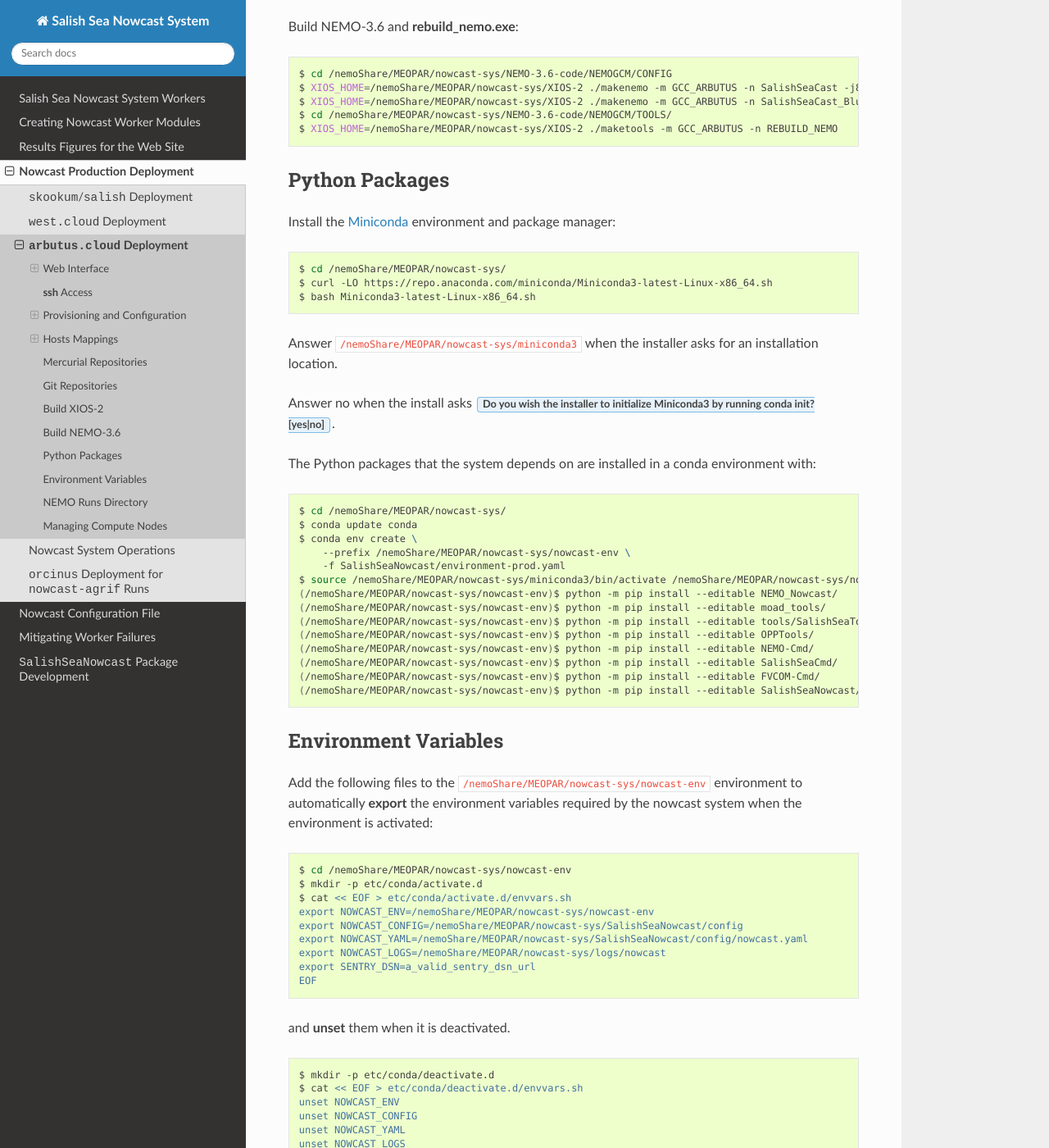
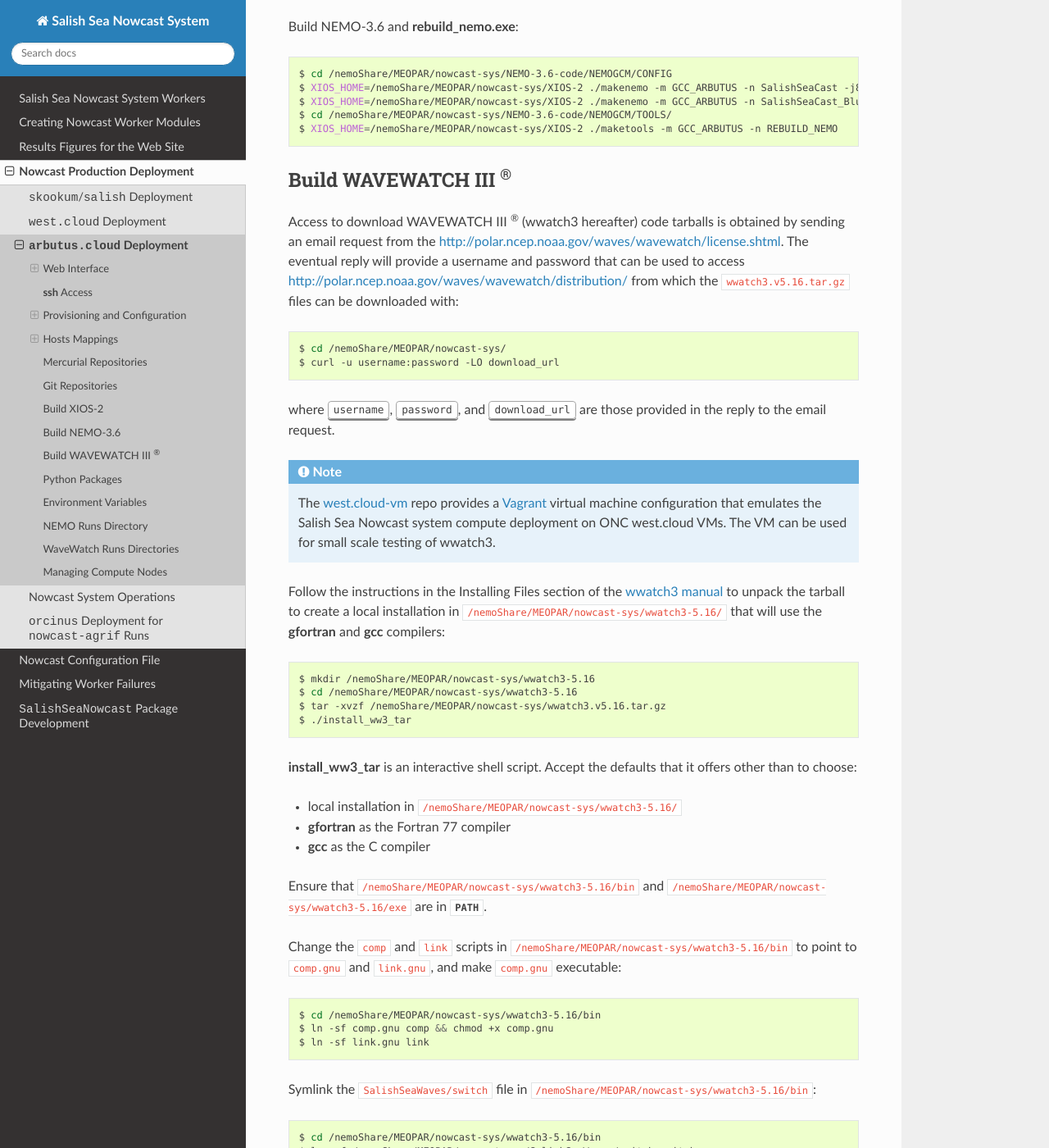
Before and after one commit to SalishSeaCast/SalishSeaNowcast, a Sphinx documentation site: the page built from docs/deployment/arbutus_cloud.rst, in a window 1280 px wide and 1400 px high, scrolled down 12417 px. Shown: the whole window at 82% size. Built offline with Sphinx 7.4.7 and the Read the Docs theme 2.0.0, drawn with Linux system fonts in a browser that asks for light colours; the version number could not be read and is left out; some of the changed text lies outside the part shown.

Commit message:
Add build WaveWatch3 section to deployment docs for arbutus.cloud

```diff
--- a/docs/deployment/arbutus_cloud.rst
+++ b/docs/deployment/arbutus_cloud.rst
@@ -668,6 +668,84 @@
     $ XIOS_HOME=/nemoShare/MEOPAR/nowcast-sys/XIOS-2 ./maketools -m GCC_ARBUTUS -n REBUILD_NEMO
 
 
+.. _ArbutusCloudBuildWaveWatch3:
+
+Build WAVEWATCH III :sup:`®`
+============================
+
+Access to download WAVEWATCH III :sup:`®`
+(wwatch3 hereafter)
+code tarballs is obtained by sending an email request from the http://polar.ncep.noaa.gov/waves/wavewatch/license.shtml.
+The eventual reply will provide a username and password that can be used to access http://polar.ncep.noaa.gov/waves/wavewatch/distribution/ from which the :file:`wwatch3.v5.16.tar.gz` files can be downloaded with:
+
+.. code-block:: bash
+
+    $ cd /nemoShare/MEOPAR/nowcast-sys/
+    $ curl -u username:password -LO download_url
+
+where :kbd:`username`,
+:kbd:`password`,
+and :kbd:`download_url` are those provided in the reply to the email request.
+
+.. note::
+    The `west.cloud-vm`_ repo provides a `Vagrant`_ virtual machine configuration that emulates the Salish Sea Nowcast system compute deployment on ONC west.cloud VMs.
+    The VM can be used for small scale testing of wwatch3.
+
+    .. _west.cloud-vm: https://bitbucket.org/salishsea/west.cloud-vm
+    .. _Vagrant: https://www.vagrantup.com/
+
+Follow the instructions in the Installing Files section of the `wwatch3 manual`_ to unpack the tarball to create a local installation in :file:`/nemoShare/MEOPAR/nowcast-sys/wwatch3-5.16/`
+that will use the :program:`gfortran` and :program:`gcc` compilers:
+
+.. _wwatch3 manual: http://polar.ncep.noaa.gov/waves/wavewatch/manual.v5.16.pdf
+
+.. code-block:: bash
+
+    $ mkdir /nemoShare/MEOPAR/nowcast-sys/wwatch3-5.16
+    $ cd /nemoShare/MEOPAR/nowcast-sys/wwatch3-5.16
+    $ tar -xvzf /nemoShare/MEOPAR/nowcast-sys/wwatch3.v5.16.tar.gz
+    $ ./install_ww3_tar
+
+:program:`install_ww3_tar` is an interactive shell script.
+Accept the defaults that it offers other than to choose:
+
+* local installation in :file:`/nemoShare/MEOPAR/nowcast-sys/wwatch3-5.16/`
+* :program:`gfortran` as the Fortran 77 compiler
+* :program:`gcc` as the C compiler
+
+Ensure that :file:`/nemoShare/MEOPAR/nowcast-sys/wwatch3-5.16/bin` and :file:`/nemoShare/MEOPAR/nowcast-sys/wwatch3-5.16/exe` are in :envvar:`PATH`.
+
+Change the :file:`comp` and :file:`link` scripts in :file:`/nemoShare/MEOPAR/nowcast-sys/wwatch3-5.16/bin` to point to :file:`comp.gnu` and :file:`link.gnu`,
+and make :file:`comp.gnu` executable:
+
+.. code-block:: bash
+
+    $ cd /nemoShare/MEOPAR/nowcast-sys/wwatch3-5.16/bin
+    $ ln -sf comp.gnu comp && chmod +x comp.gnu
+    $ ln -sf link.gnu link
+
+Symlink the :file:`SalishSeaWaves/switch` file in :file:`/nemoShare/MEOPAR/nowcast-sys/wwatch3-5.16/bin`:
+
+.. code-block:: bash
+
+    $ cd /nemoShare/MEOPAR/nowcast-sys/wwatch3-5.16/bin
+    $ ln -sf /nemoShare/MEOPAR/nowcast-sys/SalishSeaWaves/switch switch
+
+Export the :envvar:`WWATCH3_NETCDF` and :envvar:`NETCDF_CONFIG` environment variables:
+
+.. code-block:: bash
+
+    export WWATCH3_NETCDF=NC4
+    export NETCDF_CONFIG=$(which nc-config)
+
+Build the suite of wwatch3 programs with:
+
+.. code-block:: bash
+
+    $ cd /nemoShare/MEOPAR/nowcast-sys/wwatch3-5.16/work
+    $ w3_make
+
+
 Python Packages
 ===============
 
@@ -746,6 +824,7 @@
 .. code-block:: bash
 
     $ cd /nemoShare/MEOPAR/nowcast-sys/
+    $ mkdir -p logs/nowcast/
     $ mkdir runs
     $ chmod g+ws runs
     $ cd runs/
@@ -757,6 +836,59 @@
     $ ln -s ../tracers
 
     $ cp ../SS-run-sets/v201702/nowcast-green/namelist.time_nowcast_template namelist.time
+
+
+WaveWatch Runs Directories
+==========================
+
+Create a :file:`wwatch3-runs/` directory tree and populate it with:
+
+* The wwatch3 grid:
+
+  .. code-block:: bash
+
+      $ mkdir -p /nemoShare/MEOPAR/nowcast-sys/wwatch3-runs/grid
+      $ cd /nemoShare/MEOPAR/nowcast-sys/wwatch3-runs/
+      $ ln -s /nemoShare/MEOPAR/nowcast-sys/SalishSeaWaves/ww3_grid_SoG.inp ww3_grid.inp
+      $ cd /nemoShare/MEOPAR/nowcast-sys/wwatch3-runs/grid
+      $ ln -sf /nemoShare/MEOPAR/nowcast-sys/SalishSeaWaves/SoG_BCgrid_00500m.bot
+      $ ln -sf /nemoShare/MEOPAR/nowcast-sys/SalishSeaWaves/SoG_BCgrid_00500m.msk
+      $ cd /nemoShare/MEOPAR/nowcast-sys/wwatch3-runs/
+      $ ww3_grid | tee ww3_grid.out
+
+* Directory for wind forcing:
+
+  .. code-block:: bash
+
+      $ mkdir -p /nemoShare/MEOPAR/nowcast-sys/wwatch3-runs/wind
+
+  The :program:`make_ww3_wind_file` worker:
+
+  * Uses files from :file:`/nemoShare/MEOPAR/GEM2.5/ops/NEMO-atmos/` appropriate for the wwatch3 run date and type to produce a :file:`SoG_wind_yyyymmdd.nc` file in the :file:`wind/` directory
+
+  The :program:`run_ww3` worker:
+
+  * Generates in the temporary run directory a :file:`ww3_prnc_wind.inp` file containing the path to the file produced by the :program:`make_ww3_wind_file` worker
+  * Symlinks :file:`ww3_prnc_wind.inp` as :file:`ww3_prnc.inp`
+  * Runs :program:`ww3_prnc` to produce the wwatch3 wind forcing files for the run.
+    The output of :program:`ww3_prnc` is stored in the run's :file:`stdout` file.
+
+* Directory for current forcing:
+
+  .. code-block:: bash
+
+      $ mkdir -p /nemoShare/MEOPAR/nowcast-sys/wwatch3-runs/current
+
+  The :program:`make_ww3_wind_file` worker:
+
+  * Uses files from the :file:`/nemoShare/MEOPAR/SalishSea/` NEMO results storage tree appropriate for the wwatch3 run date and type to produce a :file:`SoG_current_yyyymmdd.nc` file in the :file:`current/` directory
+
+  The :program:`run_ww3` worker:
+
+  * Generates in the temporary run directory a :file:`ww3_prnc_current.inp` file containing the path to the file produced by the :program:`make_ww3_current_file` worker
+  * Symlinks :file:`ww3_prnc_current.inp` as :file:`ww3_prnc.inp`
+  * Runs :program:`ww3_prnc` to produce the wwatch3 current forcing files for the run.
+    The output of :program:`ww3_prnc` is stored in the run's :file:`stdout` file.
 
 
 
--- a/docs/deployment/west_cloud.rst
+++ b/docs/deployment/west_cloud.rst
@@ -574,7 +574,7 @@
     $ ./maketools -m GCC_NOWCAST_REBUILD_NEMO -n REBUILD_NEMO
 
 
-.. _BuildWaveWatch3:
+.. _WestCloudBuildWaveWatch3:
 
 Build WAVEWATCH III :sup:`®`
 ============================
```
